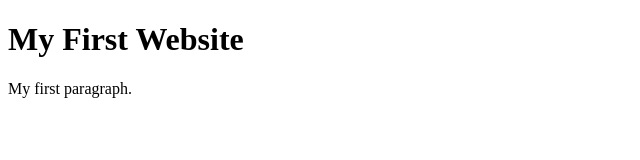
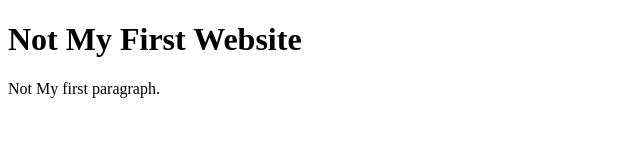
Before and after one commit to junwatu/codersrank-html, a website: page index.html in a window 1280 px wide. Shown: the whole page, without its empty margins (0-640 px from the left). Drawn offline with Linux system fonts and the light colour scheme.

Commit message:
This is not my first website

```diff
--- a/index.html
+++ b/index.html
@@ -1,12 +1,12 @@
 <!DOCTYPE html>
 <html>
   <head>
-    <title>Page Title</title>
+    <title>HTML for Every1</title>
   </head>
   <body>
 
-    <h1>My First Website</h1>
-    <p>My first paragraph.</p>
+    <h1>Not My First Website</h1>
+    <p>Not My first paragraph.</p>
 
   </body>
 </html>
```
